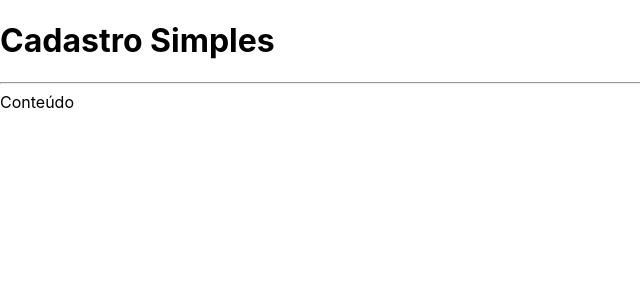
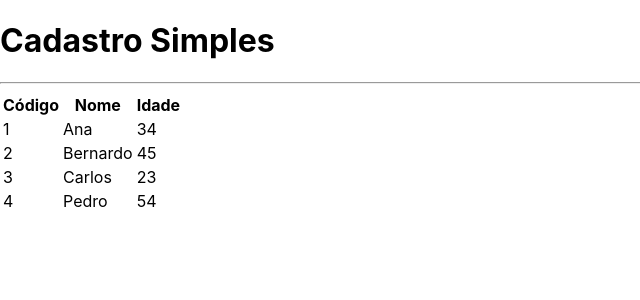
Before and after one commit to IgorBorgess/nextjs-crud-withServer, a Next.js app: page / in a window 1280 px wide. Shown: the top 300 px of the page, without its empty margins (0-640 px from the left). Built offline with nearby package versions, Linux system fonts and the light colour scheme.

Commit message:
[If applied] will create and perform changes to Tabela (table), clientes (clients), rendering changes to main index, although only cosmetics.

```diff
--- /dev/null
+++ b/src/components/Tabela.tsx
@@ -0,0 +1,41 @@
+import Cliente from "../core/Cliente";
+
+interface TabelaProps {
+    clientes: Cliente[]
+}
+
+export default function Tabela(props: TabelaProps) {
+
+    function renderizarCabecalho() {
+        return (
+            <tr>
+                <th>Código</th>
+                <th>Nome</th>
+                <th>Idade</th>
+            </tr>
+        )
+    }
+
+    function renderizarDados() {
+        return props.clientes?.map((cliente, i) => {
+            return (
+                <tr key={cliente.id}>
+                    <td>{cliente.id}</td>
+                    <td>{cliente.nome}</td>
+                    <td>{cliente.idade}</td>
+                </tr>
+            )
+        })
+    }
+
+    return (
+        <table>
+            <thead>
+            {renderizarCabecalho()}
+            </thead>
+            <tbody>
+                {renderizarDados()}
+            </tbody>
+        </table>
+    )
+}
--- /dev/null
+++ b/src/core/Cliente.ts
@@ -0,0 +1,27 @@
+export default class Cliente {
+    #id: string
+    #nome: string
+    #idade: number
+
+    constructor(nome: string, idade: number, id: string = null) {
+        this.#nome = nome
+        this.#idade = idade
+        this.#id = id
+    }
+
+    static vazio() {
+        return new Cliente('', 0)
+    }
+
+    get id() {
+        return this.#id
+    }
+
+    get nome() {
+        return this.#nome
+    }
+
+    get idade() {
+        return this.#idade
+    }
+}
--- a/src/pages/index.tsx
+++ b/src/pages/index.tsx
@@ -2,6 +2,16 @@
 import Image from 'next/image'
 import styles from '../styles/Home.module.css'
 import Layout from '../components/Layout'
+import Tabela from '../components/Tabela'
+import Cliente from '../core/Cliente'
+
+const clientes = [
+  new Cliente('Ana', 34, '1'),
+  new Cliente('Bernardo', 45, '2'),
+  new Cliente('Carlos', 23, '3'),
+  new Cliente('Pedro', 54, '4'),
+
+]
 
 export default function Home() {
   return (
@@ -10,7 +20,7 @@
     bg-gradient-to-r from-blue-500 to-purple-500
     text-white`}>
       <Layout titulo="Cadastro Simples">
-        <span>Conteúdo</span>
+        <Tabela clientes={clientes}></Tabela>
       </Layout>
     </div>
   )
--- a/tsconfig.json
+++ b/tsconfig.json
@@ -1,6 +1,6 @@
 {
   "compilerOptions": {
-    "target": "es5",
+    "target": "ES2015",
     "lib": [
       "dom",
       "dom.iterable",
```
